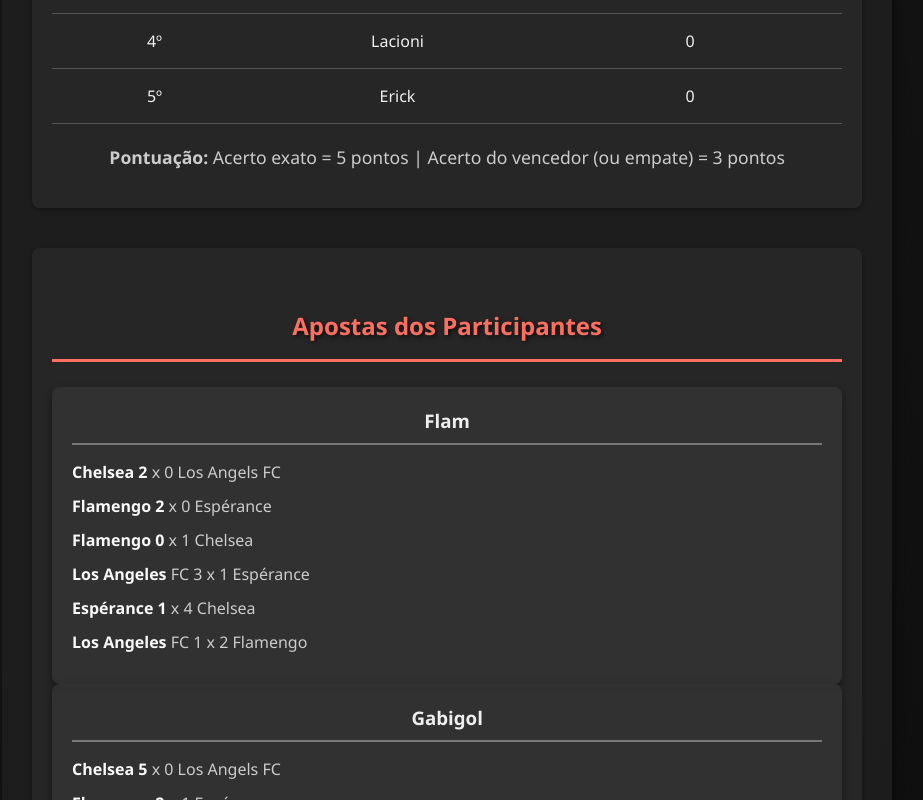
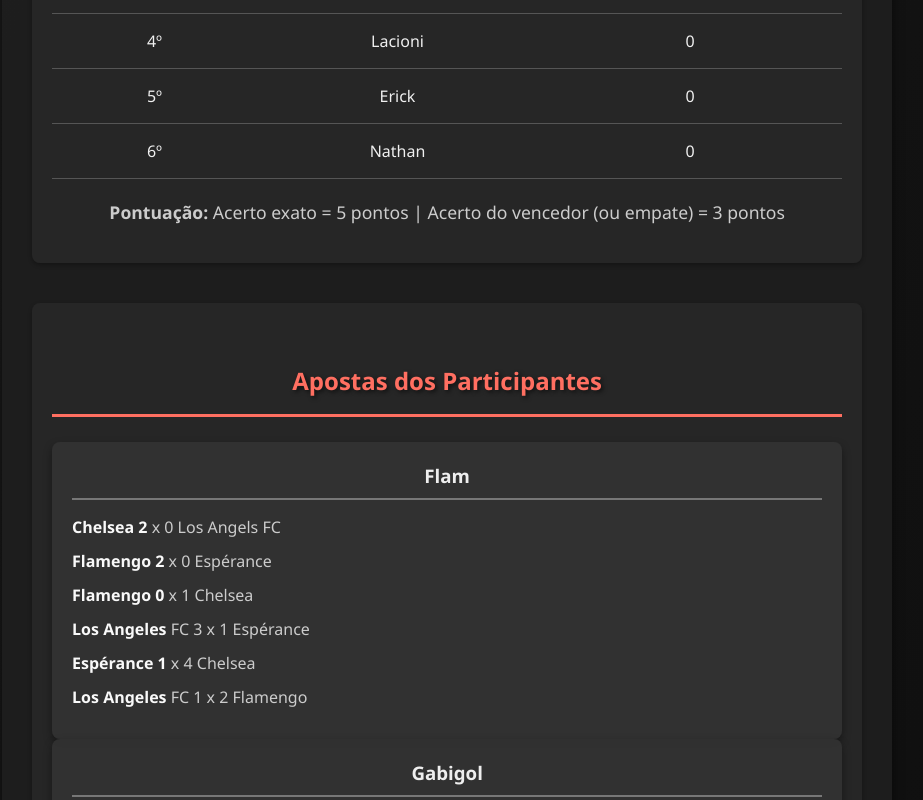
Before and after one commit to JefersonSmith/bolao-mundial, a React (Vite) app: page / in a window 1280 px wide. Shown: the part 1160-1960 px from the top of the page, without its empty margins (201-1124 px from the left). Built offline with nearby package versions, Linux system fonts and the light colour scheme.

Commit message:
update Nathan

```diff
--- a/src/App.jsx
+++ b/src/App.jsx
@@ -26,6 +26,7 @@ function App() {
     { id: 3, name: 'Lucas', points: 0 },
     { id: 4, name: 'Lacioni', points: 0 },
     { id: 5, name: 'Erick', points: 0 },
+    { id: 6, name: 'Nathan', points: 0 },
 
   ];
 
@@ -36,6 +37,7 @@ function App() {
     { participantName: 'Lucas', bets: ['Chelsea 3 x 1 Los Angels FC','Flamengo 2 x 0 Espérance', 'Flamengo 1 x 1 Chelsea', 'Los Angeles FC 2 x 0 Espérance', 'Espérance 0 x 3 Chelsea', 'Los Angeles FC 0 x 1 Flamengo'] },
     { participantName: 'Lacioni', bets: ['Chelsea 3 x 0 Los Angels FC','Flamengo 2 x 1 Espérance', 'Flamengo 2 x 1 Chelsea', 'Los Angeles FC 1 x 3 Espérance', 'Espérance 0 x 2 Chelsea', 'Los Angeles FC 0 x 2 Flamengo'] },
     { participantName: 'Erick', bets: ['Chelsea 3 x 0 Los Angels FC','Flamengo 2 x 1 Espérance', 'Flamengo 0 x 3 Chelsea', 'Los Angeles FC 1 x 1 Espérance', 'Espérance 0 x 4 Chelsea', 'Los Angeles FC 1 x 2 Flamengo'] },
+    { participantName: 'Nathan', bets: ['Chelsea 3 x 1 Los Angels FC','Flamengo 2 x 1 Espérance', 'Flamengo 1 x 2 Chelsea', 'Los Angeles FC 0 x 2 Espérance', 'Espérance 0 x 4 Chelsea', 'Los Angeles FC 1 x 2 Flamengo'] },
   ];
 
   return (
```
